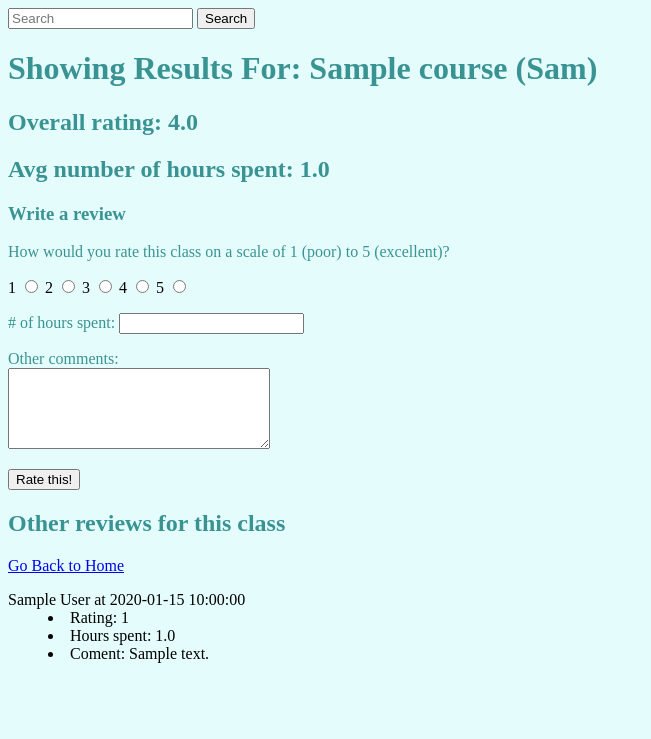
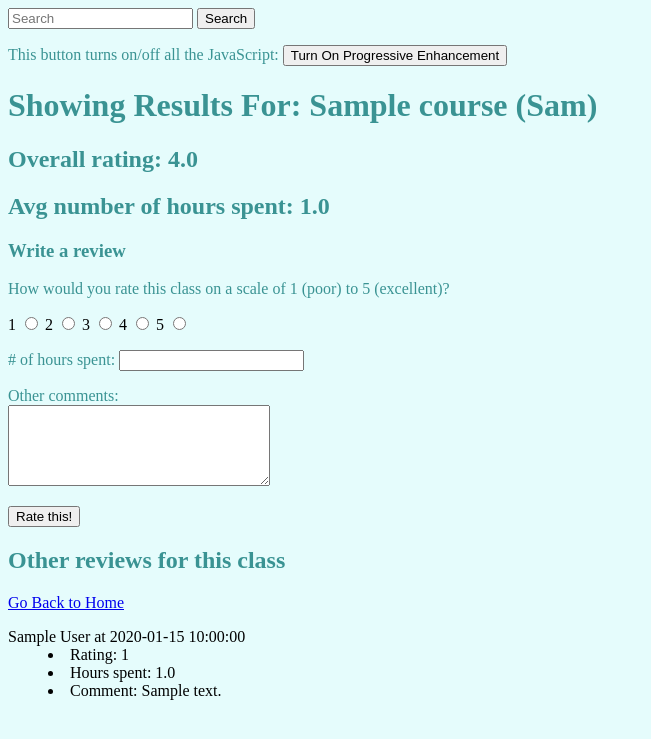
Before and after one commit to beryce/CourseGuide, a Flask app: page /createPost/1 in a window 1280 px wide. Shown: the top 739 px of the page, without its empty margins (0-651 px from the left). Run offline with Flask 2, Linux system fonts and the light colour scheme; the visitor is signed in with stand-in values (Sample User, id 1); tables that the repository leaves empty hold one stand-in row (values such as "Sample post"); some libraries are stand-ins or nearby versions.

Commit message:
added ajax functionality

```diff
--- a/app.py
+++ b/app.py
@@ -76,11 +76,6 @@ def search():
     else:
         searchterm = request.args.get('searchterm', "")
 
-    # changing the searchterm to be an empty string just in case the result
-    # turns out to be None --could probably be improved
-    # if searchterm is None:
-    #     searchterm = ""
-
     # get the results
     courses = courseBrowser.getSearchResults(conn, searchterm)
     return render_template('search.html', courses = courses)
@@ -101,7 +96,7 @@ def createPost(cid):
     else:
         # get information about particular course
         courseInfo = courseBrowser.getInfoAboutCourse(conn, cid)
-        pastComments = courseBrowser.get_past_comments(conn, cid, uid)
+        pastComments = courseBrowser.get_past_comments(conn, cid)
         return render_template('post.html', course = courseInfo, rows = pastComments)
 
 @app.route('/insertCourse', methods = ["POST"])
@@ -150,7 +145,35 @@ def rateCourse():
         flash('You need to login!')
     return redirect(request.referrer)
 
+@app.route('/rateCourseAjax/', methods=['POST'])
+def rateCourseAjax():
+    """rate a selected course and update average rating and hours"""
+    try:
+        if 'uid' in session:
+            conn = courseBrowser.getConn('c9')
+            uid = session['uid']
+            cid = request.form.get('cid')
+            rating = request.form.get('stars')
+            hours = request.form.get('fname')
+            comments = request.form.get('comment')
+            if courseBrowser.rate_course(conn, uid, cid, rating, hours, comments):
+                # print out new average ratings and hours
+                avg_rating = courseBrowser.compute_avgrating(conn, cid)
+                avg_hours = courseBrowser.compute_avghours(conn, cid)
+
+                # update average ratings and hours
+                courseBrowser.update_avgrating(conn, cid)
+                courseBrowser.update_avghours(conn, cid)
+                return jsonify({"avg_rating": avg_rating, "avg_hours": avg_hours})
+            else:
+                return jsonify({"avg_rating": "None", "avg_hours": "None"})
+        else:
+            return jsonify({"avg_rating": "None", "avg_hours": "None"})
+    except:
+        return jsonify({"avg_rating": "None", "avg_hours": "None"})
+
+
 #we need a main init function
 if __name__ == '__main__':
     app.debug = True
-    app.run('0.0.0.0', 8082)
+    app.run('0.0.0.0', 8081)
--- a/courseBrowser.py
+++ b/courseBrowser.py
@@ -107,7 +107,7 @@ def update_avgrating(conn, cid):
 def compute_avghours(conn, cid):
     '''compute and return the new average hours for given course'''
     curs = conn.cursor(MySQLdb.cursors.DictCursor)
-    curs.execute('select * from (select cid, avg(hours) from posts group by cid) as t where cid=%s',(cid,))
+    curs.execute('select * from (select cid, avg(hours) from posts group by cid) as t where cid=%s', [cid])
     return curs.fetchone()['avg(hours)']
 
 def update_avghours(conn, cid):
@@ -117,9 +117,9 @@ def update_avghours(conn, cid):
     curs.execute('update courses set avg_hours=%s where cid=%s',(avghours, cid))
     return curs.fetchall()
 
-def get_past_comments(conn, cid, uid):
+def get_past_comments(conn, cid):
     '''Show the rating, time stamp, comments, and hours other people entered in the past
     for a particular course'''
     curs = conn.cursor(MySQLdb.cursors.DictCursor)
-    curs.execute('select name, entered, rating, comments, hours from posts inner join users where cid = %s and posts.uid = users.uid', (cid))
+    curs.execute('select name, entered, rating, comments, hours from posts inner join users where cid = %s and posts.uid = users.uid', [cid])
     return curs.fetchall()
--- /dev/null
+++ b/static/rating.js
@@ -0,0 +1,53 @@
+/* global $ */
+var progressive_on = false;
+$("#progressive_enhancement").on('click', function () {
+    if(progressive_on) {
+        // turn it off
+        $("input[name=stars],input[type=submit]").show();
+        $("#progressive_enhancement").text('Turn on Progressive Enhancement');
+        progressive_on = false;
+    } else {
+        // turn it on
+        $("input[name=stars],input[type=submit]").hide();
+        $("#progressive_enhancement").text('Turn off Progressive Enhancement');
+        progressive_on = true;
+    }
+});
+
+// event handler for rating button
+$("#rating").on("click",
+    function(event) {
+        if (progressive_on) {
+            console.log("HEY");
+            var rating = $('input[name=stars]:checked').val();
+            var cid = $(this).closest("input:hidden[name=cid]").val();
+            var hours = $(this).find('input[name=fname]').val();
+            var comment = $(this).find('textarea[name=comment]').val();
+            console.log("rating:" + rating);
+            console.log("cid: " + cid);
+            console.log("hours: " + hours);
+            console.log("comment: " + comment)
+            sendData({'rating': rating, 'hours': hours, 'cid': cid, 'comment': comment});
+        } else {
+            return;
+        }
+
+    });
+
+// updates the ratings using response from Ajax
+function updateRatings(obj) {
+    console.log("Received response from back end.");
+    var avg_hours = obj.avg_hours;
+    var avg_rating = obj.avg_rating;
+    console.log("avg_hours: " + avg_hours);
+    console.log("avg_rating: " + avg_rating);
+    $("#rate-btn").closest("#avgrating").text(avg_rating);
+    $("#rate-btn").closest("#avghours").text(avg_hours);
+}
+
+// sends response using Ajax
+function sendData(data) {
+    console.log("Sending " + data + " to back end.");
+    $.get("/rateCourseAjax", data, updateRatings);
+
+}
--- a/templates/base.html
+++ b/templates/base.html
@@ -40,6 +40,9 @@
     </form>
     {% endblock %}
 
+    {% block filter %}
+    {% endblock %}
+
     {% block courseList %}
     {% endblock %}
 
@@ -55,5 +58,10 @@
     {% block past_posts %}
     {% endblock %}
 
+  {% block scripts %}
+  <script src="//ajax.googleapis.com/ajax/libs/jquery/1.9.1/jquery.min.js"></script>
+  <script src="{{url_for('static', filename ='rating.js')}}"></script>
+  {% endblock %}
+
   </body>
 </html>
--- a/templates/post.html
+++ b/templates/post.html
@@ -5,14 +5,16 @@
     <h2>{{ loginbanner }}</h2>
 
     {% block posts %}
+        <p>This button turns on/off all the JavaScript:
+        <button id="progressive_enhancement">Turn On Progressive Enhancement</button></p>
         <h1>Showing Results For: {{ course.name }} ({{ course.semester }})</h1>
-        <h2>Overall rating: {{course.avg_rating}}</h2>
-        <h2>Avg number of hours spent: {{course.avg_hours}}</h2>
+        <h2 id="avgrating">Overall rating: {{ course.avg_rating }}</h2>
+        <h2 id="avghours">Avg number of hours spent: {{ course.avg_hours }}</h2>
         <h3>Write a review</h3>
 
         <td><form id="rating" method="post" action="{{url_for('rateCourse')}}">
             <p>How would you rate this class on a scale of 1 (poor) to 5 (excellent)?</p>
-            <input type="hidden" name="cid" value="{{course.cid}}">
+            <input type="hidden" name="cid" value={{ course.cid }}>
 
             <label class="class-rating">1
                 <input type="radio" name="stars" value="1"></label>
@@ -30,10 +32,10 @@
                 <input type="radio" name="stars" value="5"></label>
 
             <!--moved hrs input text box here -->
-            <p><label for="hours"># of hours spent:</label> <input type="text" name="fname"><br></p>
+            <p><label id="hours"># of hours spent:</label> <input type="text" name="fname"><br></p>
 
             <!--moved comments input text box here -->
-            <p><label>Other comments: <br><textarea name="comment" rows="5" cols="30"></textarea></label></p>
+            <p><label id="comments">Other comments: <br><textarea name="comment" rows="5" cols="30"></textarea></label></p>
 
             <p><input type="submit" id="rate_btn" value="Rate this!"></p>
         </form>
@@ -62,13 +64,13 @@
             <dd>
                 <li>Rating: {{row.rating}}</li>
                 <li>Hours spent: {{row.hours}}</li>
-                <li>Coment: {{row.comments}}</li>
+                <li>Comment: {{row.comments}}</li>
             </dd>
+            <br>
         {% endfor %}
     </dl>
     {% endblock %}
 
 
-
 </body>
 </html>
```
Also changed, not shown: 1 other file.
